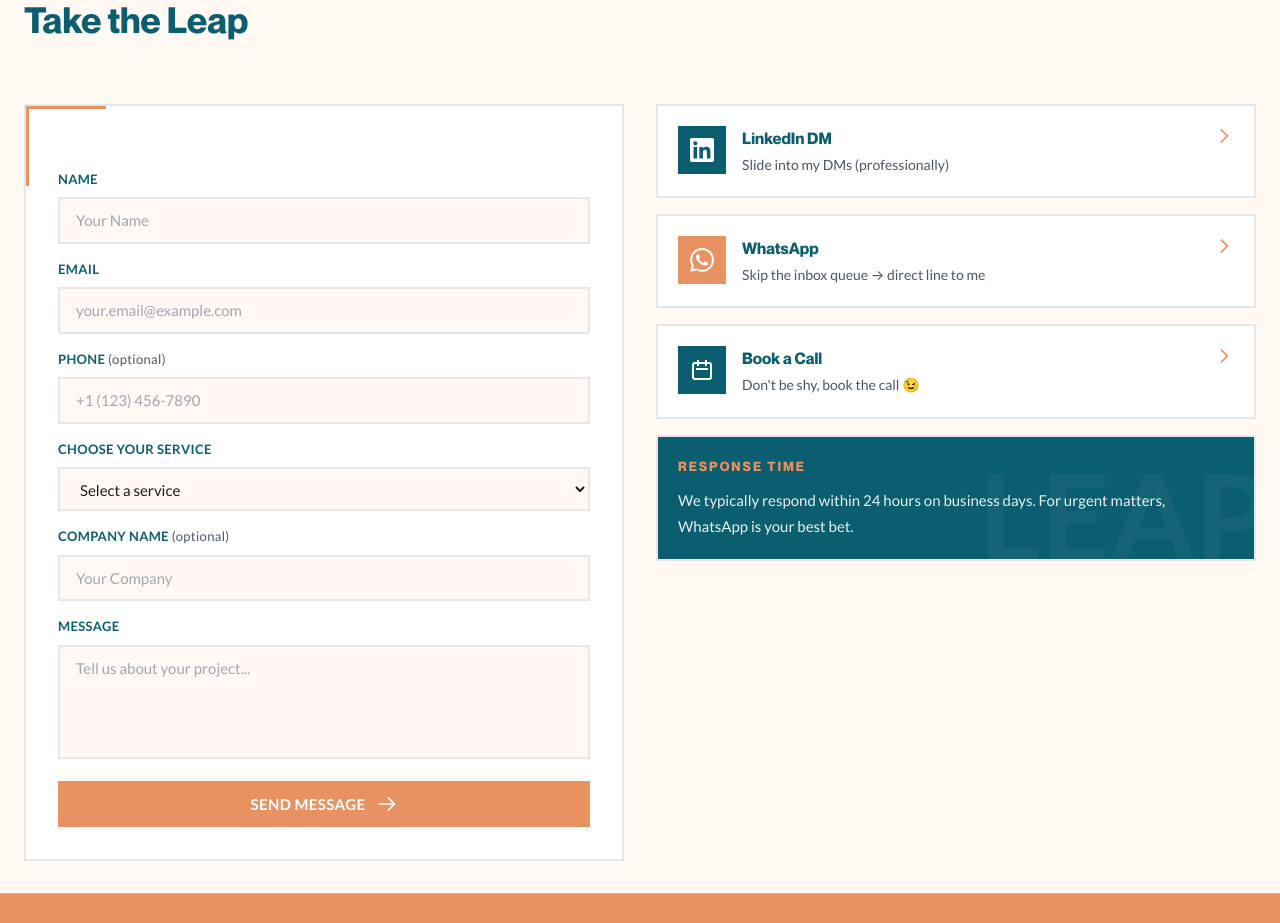
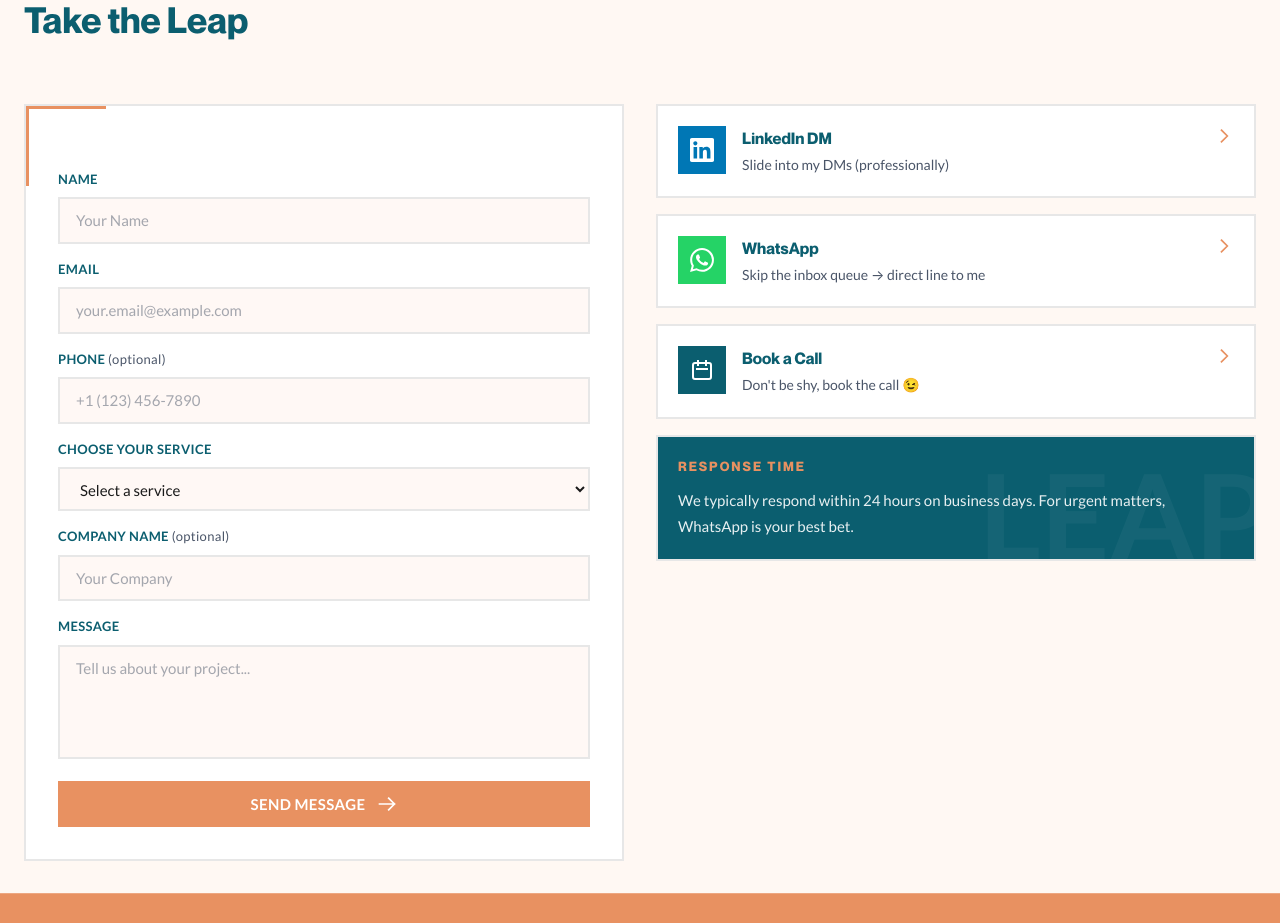
Before and after one commit to Shivam020202/leap-ladders, a React (Vite) app: page / in a window 1280 px wide. Shown: the part 3320-4243 px from the top of the page. Built offline with nearby package versions, Linux system fonts and the light colour scheme.

Commit message:
colour changes

```diff
--- a/src/pages/Contact.jsx
+++ b/src/pages/Contact.jsx
@@ -197,7 +197,7 @@ export default function ContactSection() {
               className="block border-[2px] border-[#E7E7E7] bg-white p-5 group"
             >
               <div className="flex items-start gap-4">
-                <div className="w-12 h-12 bg-[#0B5E6F] flex items-center justify-center flex-shrink-0">
+                <div className="w-12 h-12 bg-[#0077B5] flex items-center justify-center flex-shrink-0">
                   <svg className="w-6 h-6 text-white" fill="currentColor" viewBox="0 0 24 24">
                     <path d="M20.447 20.452h-3.554v-5.569c0-1.328-.027-3.037-1.852-3.037-1.853 0-2.136 1.445-2.136 2.939v5.667H9.351V9h3.414v1.561h.046c.477-.9 1.637-1.85 3.37-1.85 3.601 0 4.267 2.37 4.267 5.455v6.286zM5.337 7.433c-1.144 0-2.063-.926-2.063-2.065 0-1.138.92-2.063 2.063-2.063 1.14 0 2.064.925 2.064 2.063 0 1.139-.925 2.065-2.064 2.065zm1.782 13.019H3.555V9h3.564v11.452zM22.225 0H1.771C.792 0 0 .774 0 1.729v20.542C0 23.227.792 24 1.771 24h20.451C23.2 24 24 23.227 24 22.271V1.729C24 .774 23.2 0 22.222 0h.003z"/>
                   </svg>
@@ -224,7 +224,7 @@ export default function ContactSection() {
               className="block border-[2px] border-[#E7E7E7] bg-white p-5 group"
             >
               <div className="flex items-start gap-4">
-                <div className="w-12 h-12 bg-[#E89161] flex items-center justify-center flex-shrink-0">
+                <div className="w-12 h-12 bg-[#25d366] flex items-center justify-center flex-shrink-0">
                   <svg className="w-6 h-6 text-white" fill="currentColor" viewBox="0 0 24 24">
                     <path d="M17.472 14.382c-.297-.149-1.758-.867-2.03-.967-.273-.099-.471-.148-.67.15-.197.297-.767.966-.94 1.164-.173.199-.347.223-.644.075-.297-.15-1.255-.463-2.39-1.475-.883-.788-1.48-1.761-1.653-2.059-.173-.297-.018-.458.13-.606.134-.133.298-.347.446-.52.149-.174.198-.298.298-.497.099-.198.05-.371-.025-.52-.075-.149-.669-1.612-.916-2.207-.242-.579-.487-.5-.669-.51-.173-.008-.371-.01-.57-.01-.198 0-.52.074-.792.372-.272.297-1.04 1.016-1.04 2.479 0 1.462 1.065 2.875 1.213 3.074.149.198 2.096 3.2 5.077 4.487.709.306 1.262.489 1.694.625.712.227 1.36.195 1.871.118.571-.085 1.758-.719 2.006-1.413.248-.694.248-1.289.173-1.413-.074-.124-.272-.198-.57-.347m-5.421 7.403h-.004a9.87 9.87 0 01-5.031-1.378l-.361-.214-3.741.982.998-3.648-.235-.374a9.86 9.86 0 01-1.51-5.26c.001-5.45 4.436-9.884 9.888-9.884 2.64 0 5.122 1.03 6.988 2.898a9.825 9.825 0 012.893 6.994c-.003 5.45-4.437 9.884-9.885 9.884m8.413-18.297A11.815 11.815 0 0012.05 0C5.495 0 .16 5.335.157 11.892c0 2.096.547 4.142 1.588 5.945L.057 24l6.305-1.654a11.882 11.882 0 005.683 1.448h.005c6.554 0 11.89-5.335 11.893-11.893a11.821 11.821 0 00-3.48-8.413Z"/>
                   </svg>
```
